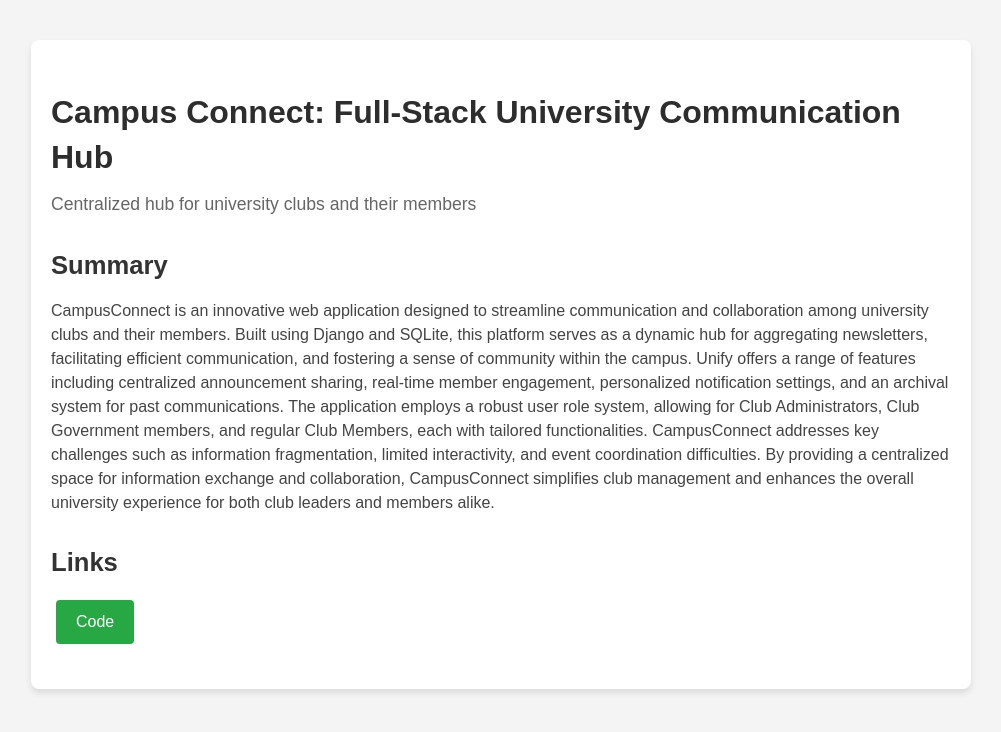
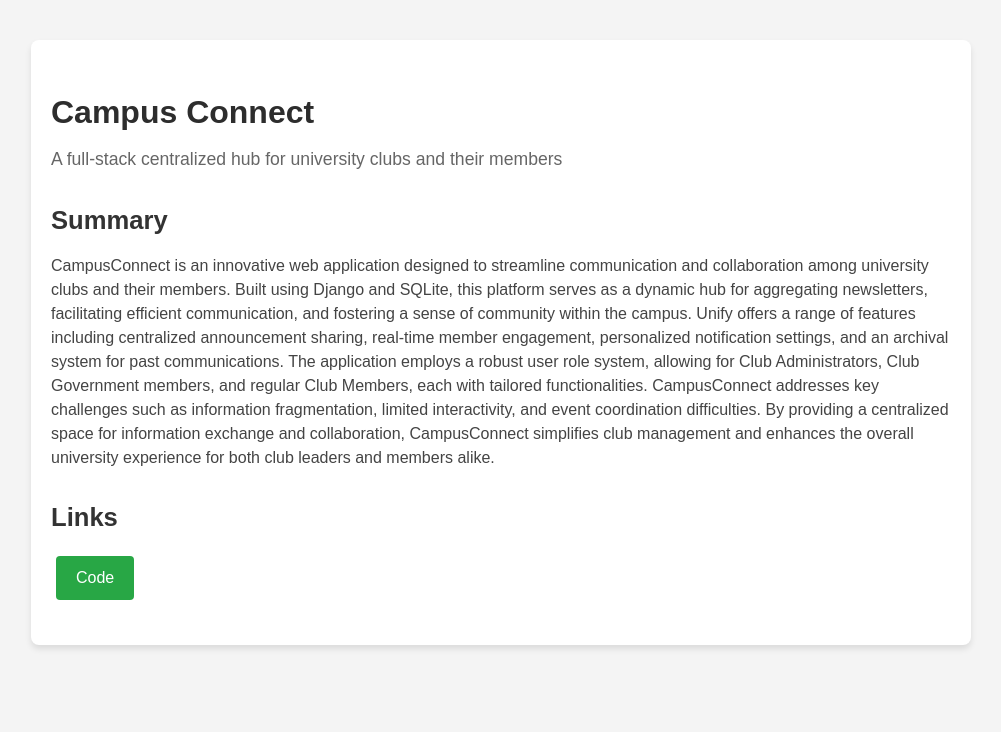
Before and after one commit to Deepak-Work/Portfolio, a plain HTML site: page Projects/CampusConnect.html in a window 1280 px wide. Shown: the whole page, without its empty margins (139-1140 px from the left). Drawn offline with Linux system fonts and the light colour scheme; files that its build step writes are made by us from their sources; files whose address does not match are found by name.

Commit message:
Fixing links of CC; Correcting text

```diff
--- a/Projects/CampusConnect.html
+++ b/Projects/CampusConnect.html
@@ -105,8 +105,8 @@
 <body>
     <article class="box">
         <header>
-            <h2>Campus Connect: Full-Stack University Communication Hub</h2>
-            <p>Centralized hub for university clubs and their members</p>
+            <h2>Campus Connect</h2>
+            <p>A full-stack centralized hub for university clubs and their members</p>
         </header>
         <section>
             <header>
```
Also changed, not shown: work.html (+1 -1 lines).
